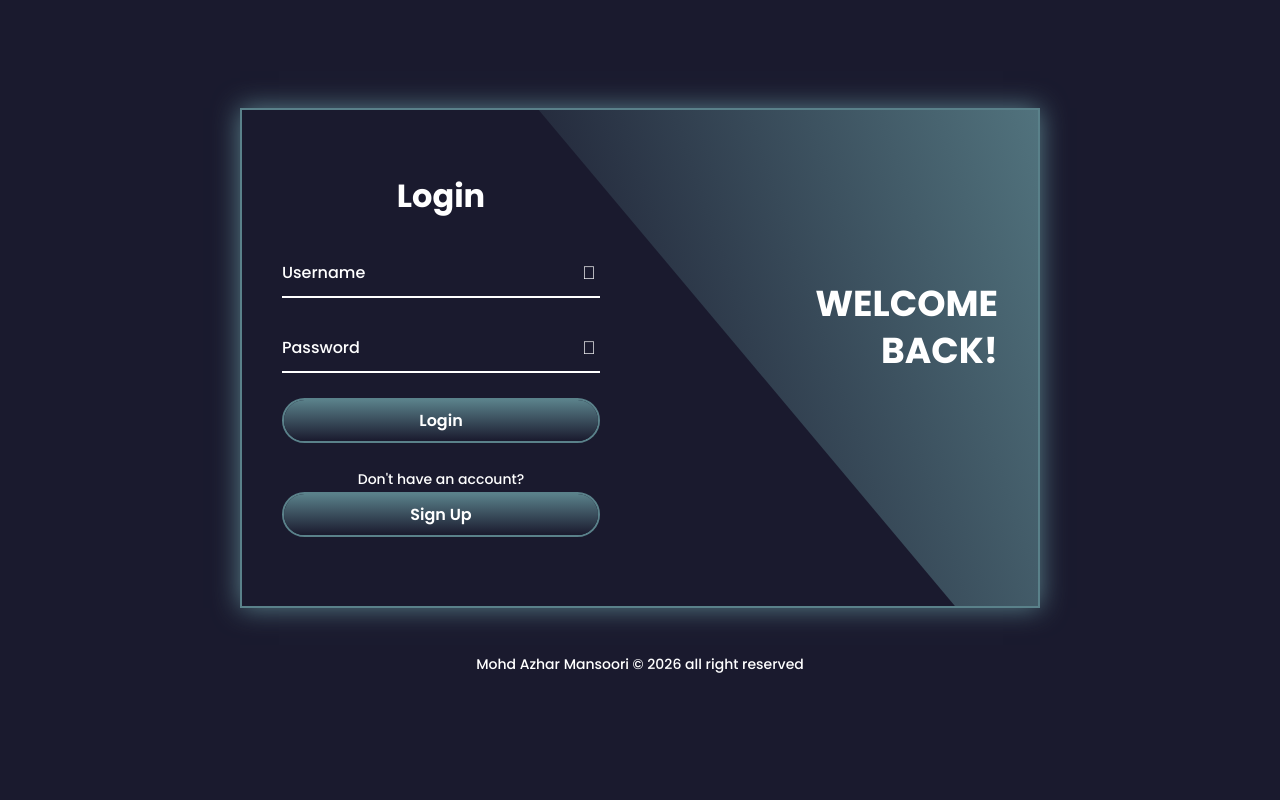
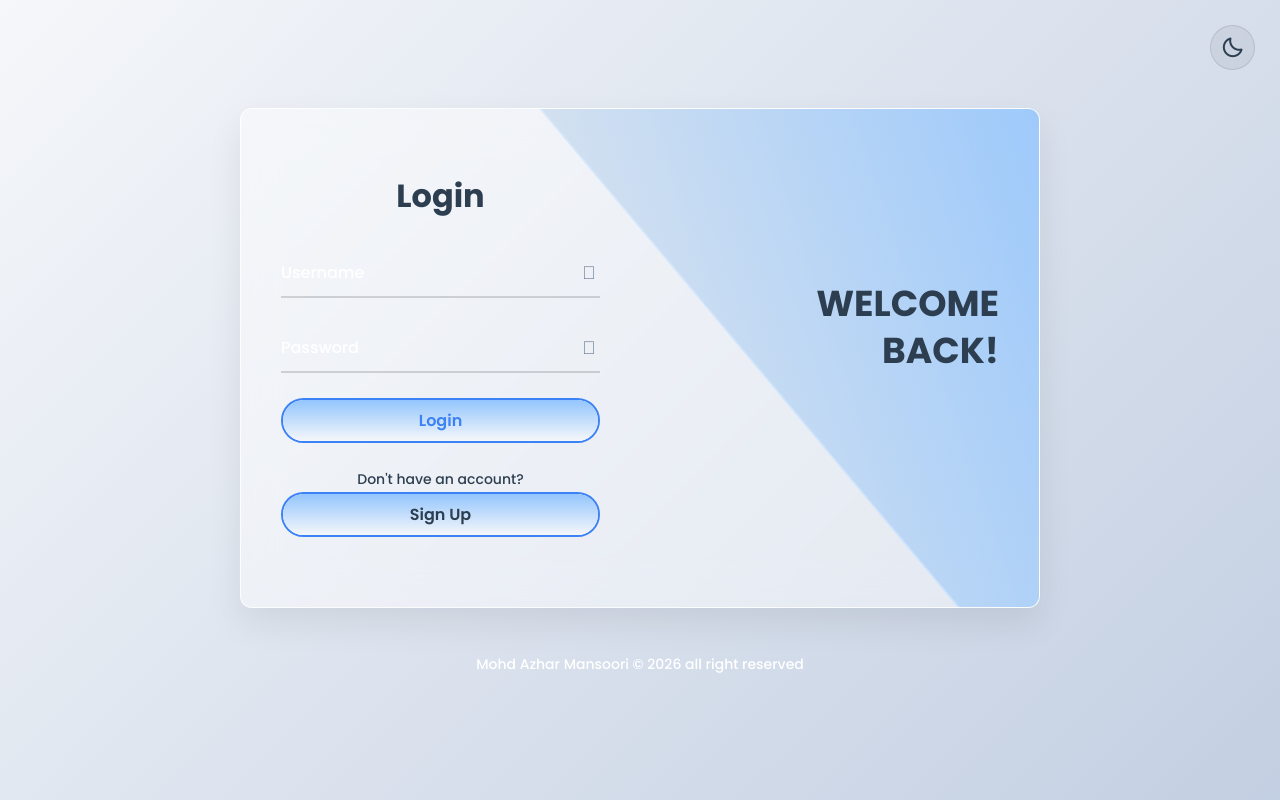
Before and after one commit to azhardev77/React_Portfolio, a React (Vite) app: page / in a window 1280 px wide. Built offline with nearby package versions, Linux system fonts and the light colour scheme.

Commit message:
Design: Created premium theme-adaptive glassmorphic login screen with floating theme toggle switch

```diff
--- a/src/App.jsx
+++ b/src/App.jsx
@@ -125,7 +125,7 @@ export default function App() {
   };
 
   if (!isLoggedIn) {
-    return <Login onLoginSuccess={handleLoginSuccess} />;
+    return <Login onLoginSuccess={handleLoginSuccess} isDark={isDark} onThemeToggle={handleThemeToggle} />;
   }
 
   return (
--- a/src/components/Login.jsx
+++ b/src/components/Login.jsx
@@ -1,7 +1,7 @@
 import React, { useState } from 'react';
 import '../login.css';
 
-export default function Login({ onLoginSuccess }) {
+export default function Login({ onLoginSuccess, isDark, onThemeToggle }) {
   const [isToggled, setIsToggled] = useState(false);
   const [isLoading, setIsLoading] = useState(false);
 
@@ -150,6 +150,9 @@ export default function Login({ onLoginSuccess }) {
 
   return (
     <div className="auth-page-wrapper">
+      <div className="login-theme-toggle" onClick={onThemeToggle} title="Toggle Theme">
+        <i className={isDark ? "bx bx-sun" : "bx bx-moon"}></i>
+      </div>
       <div className={`auth-wrapper ${isToggled ? 'toggled' : ''}`}>
         <div className="background-shape"></div>
         <div className="secondary-shape"></div>
--- a/src/login.css
+++ b/src/login.css
@@ -632,3 +632,141 @@
 
             transition: background-color 5000s ease-in-out 0s;
         }
+
+    /* Floating Theme Switcher button for Login */
+    .login-theme-toggle {
+        position: absolute;
+        top: 25px;
+        right: 25px;
+        width: 45px;
+        height: 45px;
+        background: rgba(255, 255, 255, 0.1);
+        border: 1px solid rgba(255, 255, 255, 0.2);
+        border-radius: 50%;
+        display: flex;
+        justify-content: center;
+        align-items: center;
+        cursor: pointer;
+        z-index: 10;
+        transition: all 0.3s ease;
+        backdrop-filter: blur(10px);
+        -webkit-backdrop-filter: blur(10px);
+    }
+
+    .login-theme-toggle i {
+        font-size: 24px;
+        color: #fff;
+        transition: transform 0.5s ease;
+    }
+
+    .login-theme-toggle:hover {
+        transform: scale(1.1);
+        background: rgba(255, 255, 255, 0.2);
+        box-shadow: 0 0 15px rgba(90, 129, 138, 0.4);
+    }
+
+    /* ==========================================================================
+       LIGHT THEME ADAPTIVE STYLES (MATCHES LIGHT PORTFOLIO AESTHETICS)
+       ========================================================================== */
+    body:not(.dark) .auth-page-wrapper {
+        background: linear-gradient(135deg, #f5f7fa 0%, #c3cfe2 100%);
+    }
+
+    body:not(.dark) .auth-page-wrapper * {
+        color: #2c3e50;
+    }
+
+    body:not(.dark) .login-theme-toggle {
+        background: rgba(0, 0, 0, 0.05);
+        border: 1px solid rgba(0, 0, 0, 0.1);
+    }
+
+    body:not(.dark) .login-theme-toggle i {
+        color: #2c3e50;
+    }
+
+    body:not(.dark) .login-theme-toggle:hover {
+        background: rgba(0, 0, 0, 0.1);
+        box-shadow: 0 0 15px rgba(0, 0, 0, 0.1);
+    }
+
+    body:not(.dark) .auth-wrapper {
+        border: 1px solid rgba(255, 255, 255, 0.8);
+        box-shadow: 0 15px 35px rgba(0, 0, 0, 0.08);
+        background: rgba(255, 255, 255, 0.45);
+        backdrop-filter: blur(20px);
+        -webkit-backdrop-filter: blur(20px);
+        border-radius: 12px;
+    }
+
+    body:not(.dark) .auth-wrapper .background-shape {
+        background: linear-gradient(45deg, #e0e6ed, #93c5fd); /* Light pastel sky gradients */
+        border-bottom: 2px solid rgba(255, 255, 255, 0.5);
+    }
+
+    body:not(.dark) .auth-wrapper .secondary-shape {
+        background: #f5f7fa;
+        border-top: 3px solid #93c5fd;
+    }
+
+    body:not(.dark) .field-wrapper input {
+        color: #2c3e50;
+        border-bottom: 2px solid rgba(0, 0, 0, 0.15);
+    }
+
+    body:not(.dark) .field-wrapper input:focus,
+    body:not(.dark) .field-wrapper input:valid {
+        border-bottom: 2px solid #3b82f6; /* Modern Blue focal accent */
+    }
+
+    body:not(.dark) .field-wrapper label {
+        color: #718096;
+    }
+
+    body:not(.dark) .field-wrapper input:focus~label,
+    body:not(.dark) .field-wrapper input:valid~label {
+        color: #3b82f6;
+    }
+
+    body:not(.dark) .field-wrapper i {
+        color: #718096;
+    }
+
+    body:not(.dark) .field-wrapper input:focus~i,
+    body:not(.dark) .field-wrapper input:valid~i {
+        color: #3b82f6;
+    }
+
+    body:not(.dark) .submit-button {
+        border: 2px solid #3b82f6;
+        color: #3b82f6 !important;
+        background: transparent;
+        transition: all 0.3s ease;
+    }
+
+    body:not(.dark) .submit-button::before {
+        background: linear-gradient(#f5f7fa, #93c5fd, #f5f7fa, #93c5fd);
+    }
+
+    body:not(.dark) .submit-button:hover {
+        color: #1e3a8a !important;
+        box-shadow: 0 4px 15px rgba(59, 130, 246, 0.3);
+    }
+
+    body:not(.dark) .switch-link button {
+        color: #3b82f6 !important;
+    }
+
+    body:not(.dark) .switch-link p,
+    body:not(.dark) .switch-link button,
+    body:not(.dark) .credentials-panel h2,
+    body:not(.dark) .welcome-section h2 {
+        color: #2c3e50 !important;
+    }
+
+    body:not(.dark) input:-webkit-autofill,
+    body:not(.dark) input:-webkit-autofill:hover,
+    body:not(.dark) input:-webkit-autofill:focus,
+    body:not(.dark) input:-webkit-autofill:active {
+        -webkit-text-fill-color: #2c3e50 !important;
+    }
```
